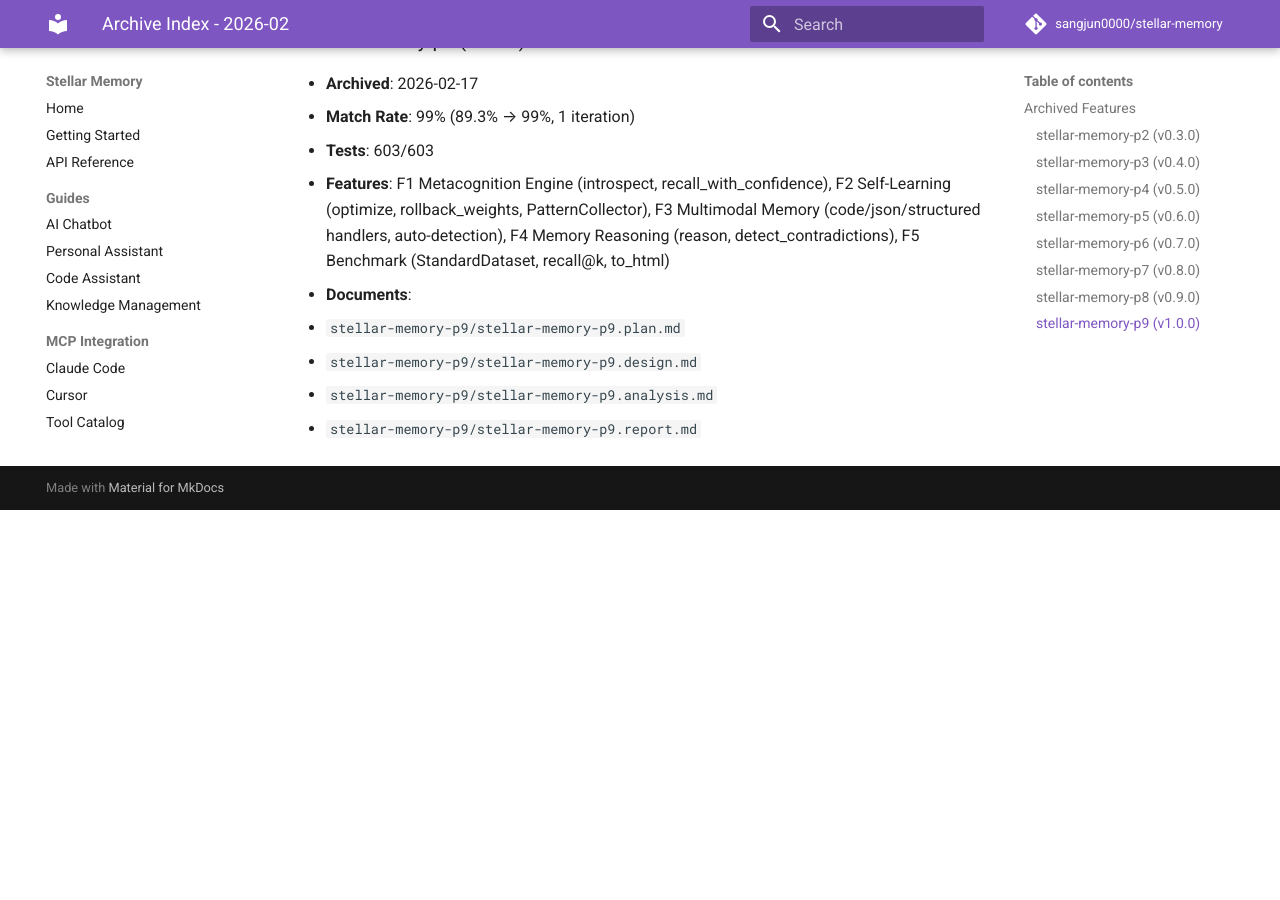
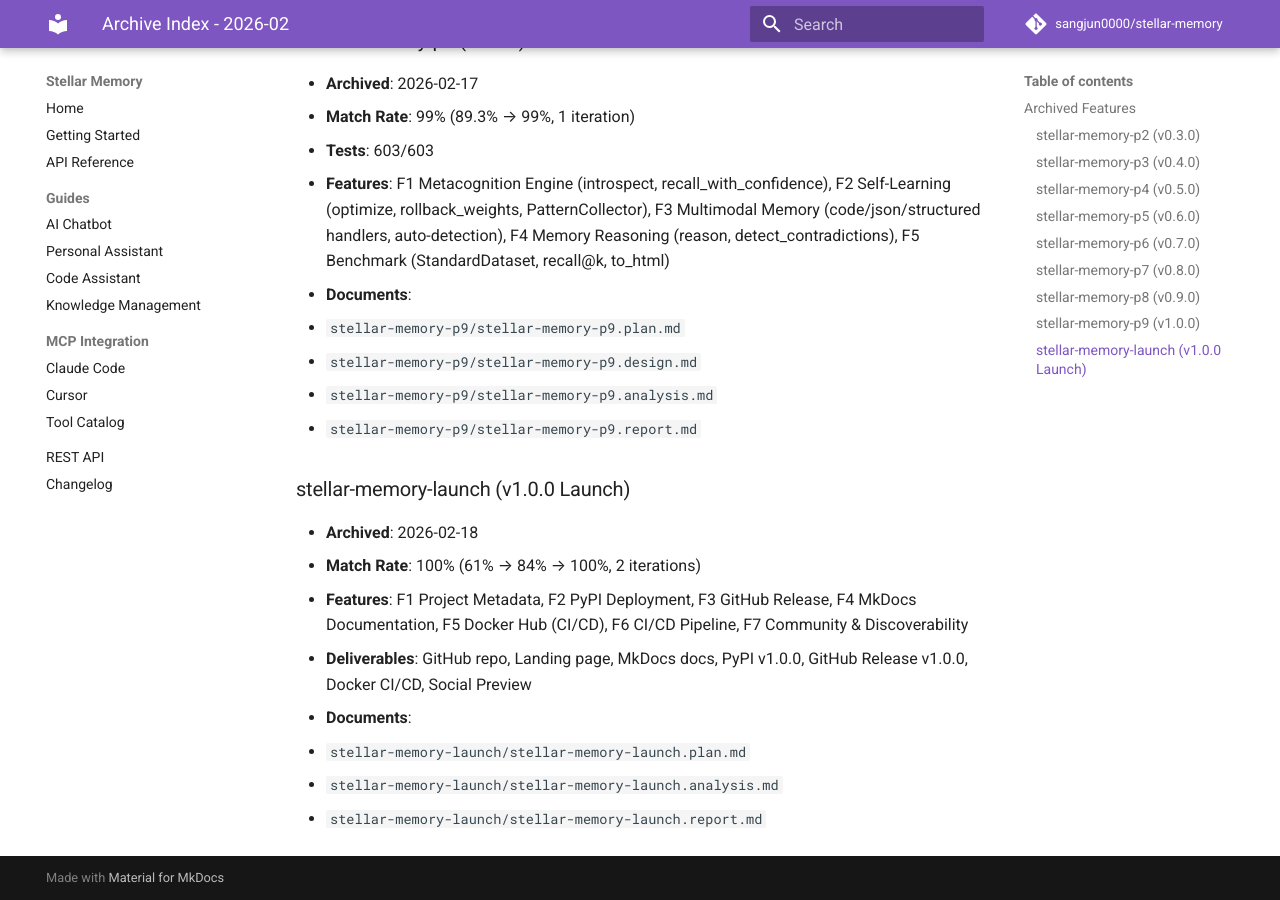
Before and after one commit to sangjun0000/stellar-memory, an MkDocs documentation site: the page built from docs/archive/2026-02/_INDEX.md, in a window 1280 px wide and 900 px high, scrolled down 3094 px. Built offline with MkDocs 1.6.1 and Material for MkDocs 9.7.7, drawn with Linux system fonts in a browser that asks for light colours; comment, search, counter and statistics services are not loaded; before the commit the page ends 3604 px from its top, so only the background shows below that.

Commit message:
archive: stellar-memory-launch PDCA completed (100%, 2 iterations)
Co-Authored-By: Claude Opus 4.6 <noreply@anthropic.com>

```diff
--- a/docs/archive/2026-02/_INDEX.md
+++ b/docs/archive/2026-02/_INDEX.md
@@ -89,3 +89,13 @@
   - `stellar-memory-p9/stellar-memory-p9.design.md`
   - `stellar-memory-p9/stellar-memory-p9.analysis.md`
   - `stellar-memory-p9/stellar-memory-p9.report.md`
+
+### stellar-memory-launch (v1.0.0 Launch)
+- **Archived**: 2026-02-18
+- **Match Rate**: 100% (61% → 84% → 100%, 2 iterations)
+- **Features**: F1 Project Metadata, F2 PyPI Deployment, F3 GitHub Release, F4 MkDocs Documentation, F5 Docker Hub (CI/CD), F6 CI/CD Pipeline, F7 Community & Discoverability
+- **Deliverables**: GitHub repo, Landing page, MkDocs docs, PyPI v1.0.0, GitHub Release v1.0.0, Docker CI/CD, Social Preview
+- **Documents**:
+  - `stellar-memory-launch/stellar-memory-launch.plan.md`
+  - `stellar-memory-launch/stellar-memory-launch.analysis.md`
+  - `stellar-memory-launch/stellar-memory-launch.report.md`
```
Also changed, not shown: docs/archive/2026-02/stellar-memory-launch/stellar-memory-launch.analysis.md (renamed from docs/03-analysis/stellar-memory-launch.analysis.md), docs/archive/2026-02/stellar-memory-launch/stellar-memory-launch.plan.md (renamed from docs/01-plan/features/stellar-memory-launch.plan.md), docs/archive/2026-02/stellar-memory-launch/stellar-memory-launch.report.md (renamed from docs/04-report/features/stellar-memory-launch.report.md).
